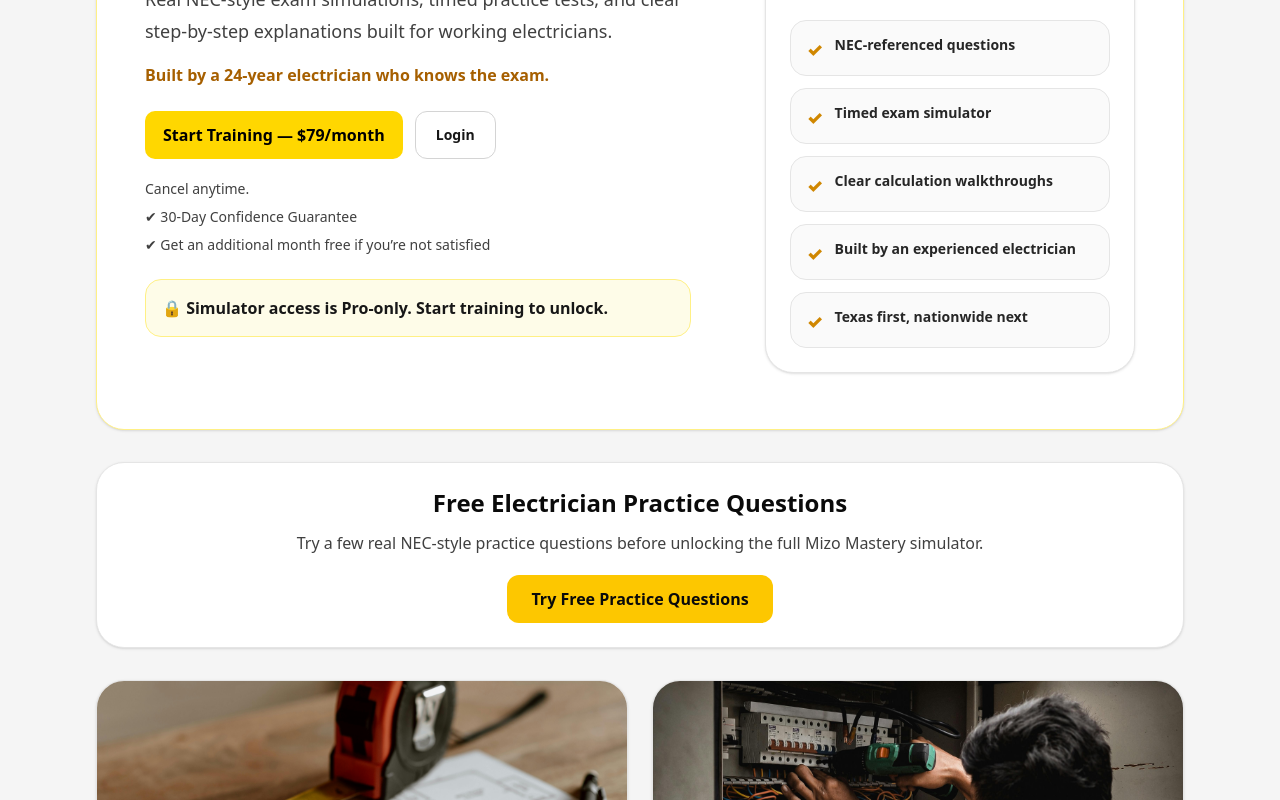
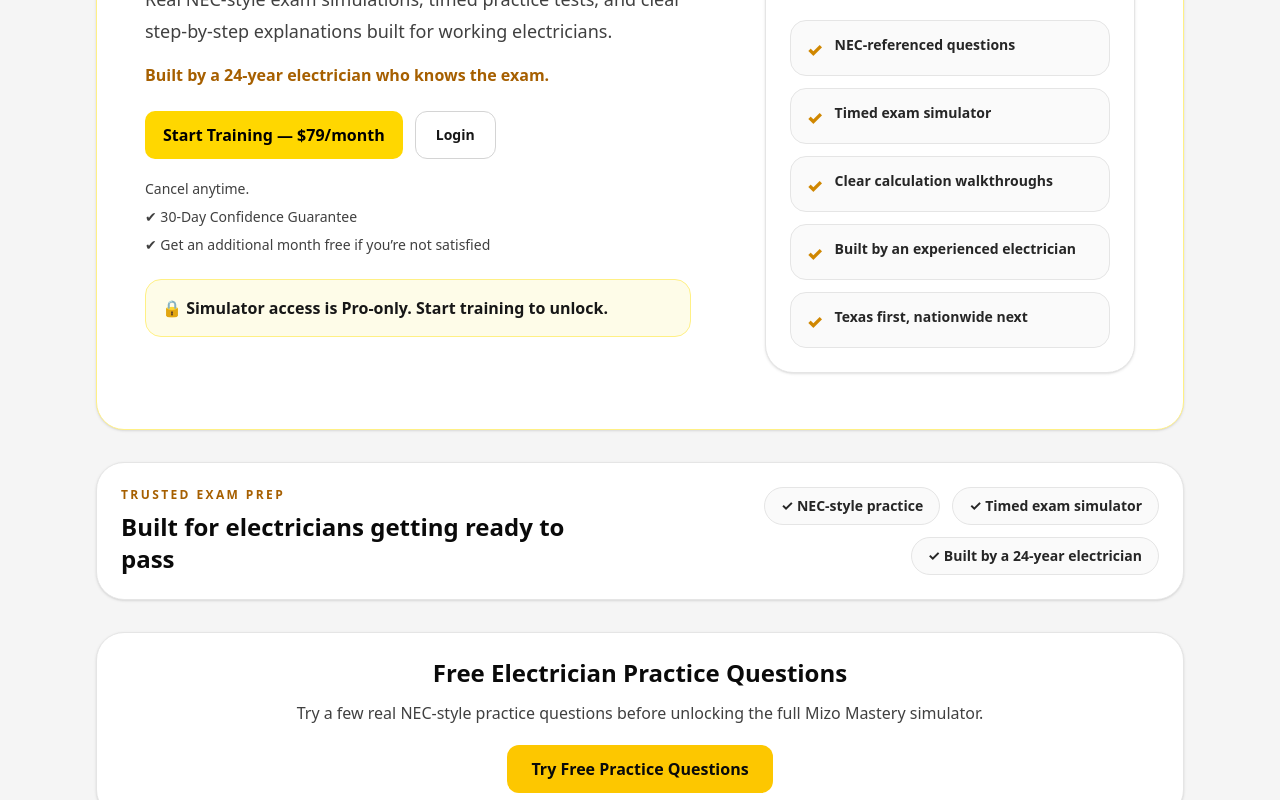
Before and after one commit to devaughndebouse-lgtm/mizo-web, a Next.js app: page / in a window 1280 px wide. Shown: the part 438-1238 px from the top of the page. Built offline with nearby package versions, Linux system fonts and the light colour scheme.

Commit message:
Add trust bar section under hero

```diff
--- a/app/page.tsx
+++ b/app/page.tsx
@@ -36,6 +36,12 @@ const BENEFITS = [
   "Clear calculation walkthroughs",
   "Built by an experienced electrician",
   "Texas first, nationwide next",
+];
+
+const TRUST_ITEMS = [
+  "NEC-style practice",
+  "Timed exam simulator",
+  "Built by a 24-year electrician",
 ];
 
 const STEPS = [
@@ -233,6 +239,30 @@ function LandingInner() {
                   </div>
                 </div>
               </div>
+            </div>
+          </div>
+        </section>
+
+        <section className="rounded-[28px] border border-neutral-200 bg-white p-5 shadow-sm sm:p-6">
+          <div className="flex flex-col gap-4 text-center lg:flex-row lg:items-center lg:justify-between lg:text-left">
+            <div>
+              <div className="text-xs font-bold uppercase tracking-[0.2em] text-yellow-700">
+                Trusted Exam Prep
+              </div>
+              <h2 className="mt-2 text-2xl font-black text-neutral-950">
+                Built for electricians getting ready to pass
+              </h2>
+            </div>
+
+            <div className="flex flex-col gap-3 sm:flex-row sm:flex-wrap sm:justify-center lg:justify-end">
+              {TRUST_ITEMS.map((item) => (
+                <div
+                  key={item}
+                  className="rounded-full border border-neutral-200 bg-neutral-50 px-4 py-2 text-sm font-bold text-neutral-800"
+                >
+                  ✓ {item}
+                </div>
+              ))}
             </div>
           </div>
         </section>
```
